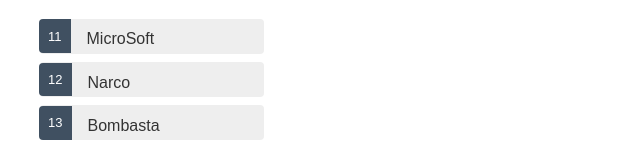
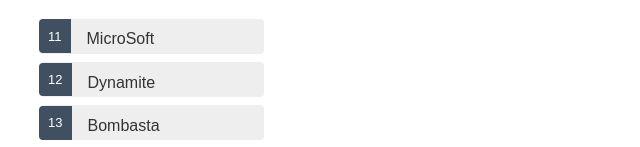
Before and after one commit to Viki2-0/angular-tour-of-heroes, an Angular app: page /heroes in a window 1280 px wide. Shown: the part 171-318 px from the top of the page, without its empty margins (0-640 px from the left). Built offline with nearby package versions, Linux system fonts and the light colour scheme.

Commit message:
Added Routing From DashBoard

```diff
--- a/src/app/app-routing.module.ts
+++ b/src/app/app-routing.module.ts
@@ -1,9 +1,11 @@
 import { NgModule } from '@angular/core';
 import { RouterModule, Routes } from '@angular/router';
+import { DashboardComponent } from './dashboard/dashboard.component';
 import { HeroesComponent } from './heroes/heroes.component';
 
 const routes: Routes = [
-  { path: 'heroes', component: HeroesComponent }
+  { path: 'heroes', component: HeroesComponent },
+  {path: 'dashboard', component: DashboardComponent}
 ];
 
 @NgModule({
--- a/src/app/mock-heroes.ts
+++ b/src/app/mock-heroes.ts
@@ -3,7 +3,7 @@
 export const
 HEROES: Hero[] = [
   { id: 11, name: 'MicroSoft' },
-  { id: 12, name: 'Narco' },
+  { id: 12, name: 'Dynamite' },
   { id: 13, name: 'Bombasta' },
   { id: 14, name: 'Celeritas' },
   { id: 15, name: 'Magneta' },
```
